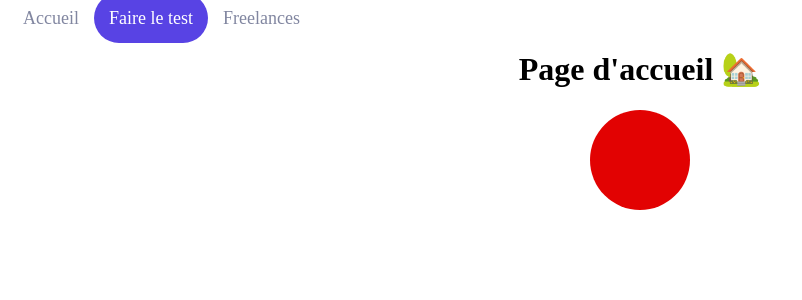
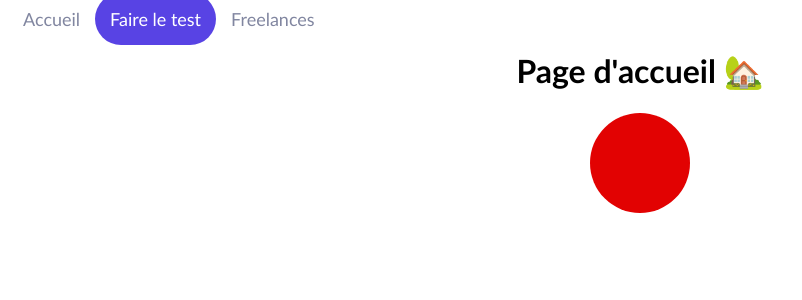
Before and after one commit to Reididsorg/react-2, a React (Create React App) app: page / in a window 1280 px wide. Shown: the top 300 px of the page, without its empty margins (0-802 px from the left). Built offline with nearby package versions, Linux system fonts and the light colour scheme.

Commit message:
Add global style with 'createGlobalStyle' from styled-components #develop

```diff
--- a/src/index.jsx
+++ b/src/index.jsx
@@ -10,11 +10,20 @@
 // On ajoute nos composants
 import ClientForm from './components/Color/ClientColor'
 import FreelanceForm from './components/Color/FreelanceColor'
+import { createGlobalStyle } from 'styled-components'
 
 const root = ReactDOM.createRoot(document.getElementById('root'))
+
+const GlobalStyle = createGlobalStyle`
+    div {
+        font-family: 'Trebuchet MS', Helvetica, sans-serif;
+    }
+`
+
 root.render(
   // <React.StrictMode>
   <Router>
+    <GlobalStyle />
     <Header />
     <Routes>
       <Route path="/" element={<Home />} />
```
